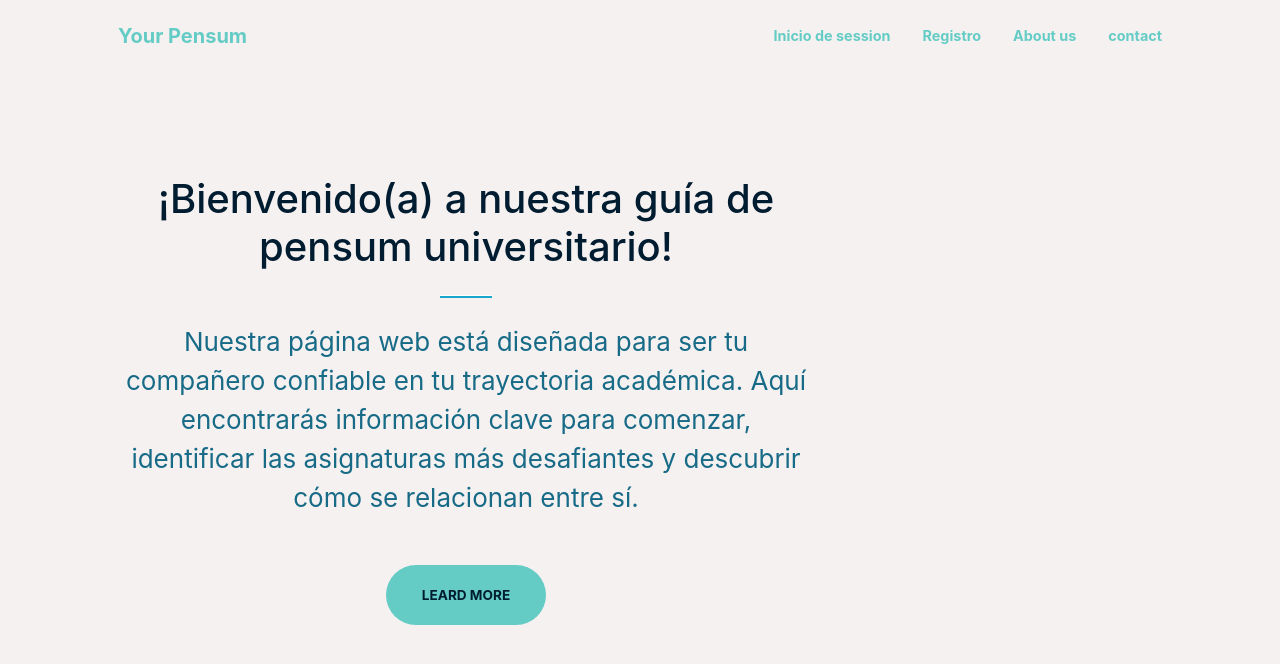
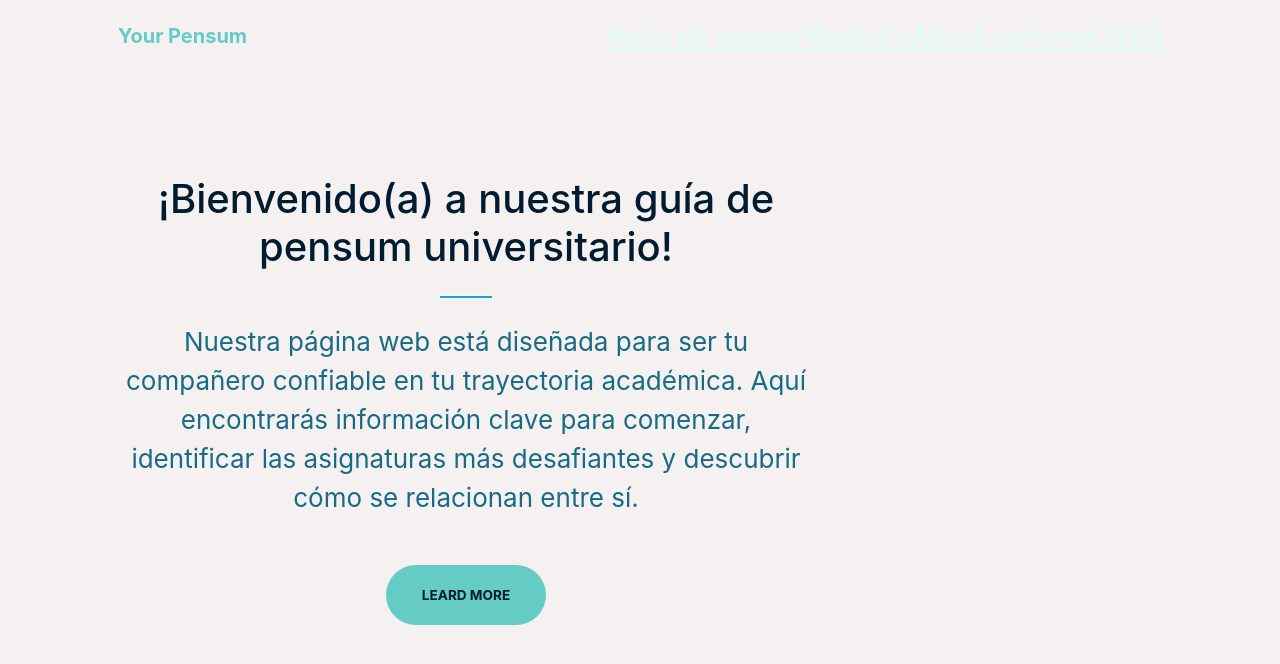
Before and after one commit to FranklinOmar23/Pensum-Inteligente, a React (Create React App) app in the folder Client/: page / in a window 1280 px wide. Shown: the top 664 px of the page. Built offline with nearby package versions, Linux system fonts and the light colour scheme.

Commit message:
Correcion en el app con el tema de las rutas

```diff
--- a/Client/package.json
+++ b/Client/package.json
@@ -8,6 +8,8 @@
     "@testing-library/user-event": "^13.5.0",
     "react": "^18.2.0",
     "react-dom": "^18.2.0",
+    "react-router": "^6.14.0",
+    "react-router-dom": "^6.14.0",
     "react-scripts": "5.0.1",
     "react-transition-group": "^4.4.5",
     "web-vitals": "^2.1.4"
--- a/Client/src/App.js
+++ b/Client/src/App.js
@@ -1,12 +1,22 @@
+import './App.css';
 
-import './App.css';
-import {Home} from "./components/Home";
+
+import {Router, Routes} from "react-router";
+import Routers from "./Routers/Routers";
+import {BrowserRouter, Route} from "react-router-dom";
+import Home from "./components/Home";
+import React from "react";
 
 function App() {
     return (
         <div className="App">
             <header className="App-header">
-        <Home/>
+                <BrowserRouter>
+                    <Routes>
+                        <Route path="/" element={<Home/>}/>
+                         <Route path="/#Registro" element={<Home/>}/>
+                    </Routes>
+                </BrowserRouter>
             </header>
         </div>
     );
--- a/Client/src/Routers/Routers.jsx
+++ b/Client/src/Routers/Routers.jsx
@@ -1,14 +1,13 @@
 import React from "react";
-import { Switch, Route } from 'react-router-dom';
-import {Home} from "../components/Home";
+import { BrowserRouter, Routes, Route } from "react-router-dom";
+import Home from "../components/Home";
 
-const Routers=()=>{
-    return(
-        <Switch>
-            <Route exact path"/" component={Home}/>
-        </Switch>
+const Routers = () => {
+  return (
 
-    );
+    <></>
 
+  );
 }
-export  default  Routers()
+
+export default Routers;
--- a/Client/src/components/Comp_helpers/LI.jsx
+++ b/Client/src/components/Comp_helpers/LI.jsx
@@ -1,8 +1,11 @@
 import React from "react";
+import { Outlet, Link } from "react-router-dom";
+
 export  function  LI(props){
+
     return(
         <>
-            <li className="nav-item"><a className="nav-link" href={props.href}>{props.Name}</a></li>
+            <li className="nav-item"><Link to={`${props.href}`}>{props.Name}</Link ></li>
         </>
 
     );
--- a/Client/src/components/Home.jsx
+++ b/Client/src/components/Home.jsx
@@ -2,7 +2,7 @@ import React from "react";
 import  '../styles.css'
 import {Menu} from "./Menu";
 import {Texto} from "./Texto";
-export function  Home(){
+export const Home = () => {
     return(
         <>
             <Menu/>
@@ -10,3 +10,4 @@ export function  Home(){
         </>
     );
 };
+export default Home;
--- a/Client/src/components/Menu.jsx
+++ b/Client/src/components/Menu.jsx
@@ -24,10 +24,10 @@ export function Menu() {
           </button>
           <div className={`collapse navbar-collapse ${showOptions ? 'show' : ''}`} id="navbarResponsive">
             <ul className="navbar-nav ms-auto my-2 my-lg-0">
-              <LI href={"#Inicio de session"} Name={"Inicio de session"} />
-              <LI href={"#Registro"} Name={"Registro"} />
-              <LI href={"#About us"} Name={"About us"} />
-              <LI href={"#contact"} Name={"contact"} />
+              <LI href={"/Inicio de session"} Name={"Inicio de session"} />
+              <LI href={"/Registro"} Name={"Registro"} />
+              <LI href={"/About us"} Name={"About us"} />
+              <LI href={"/contact"} Name={"HomeUSER"} />
             </ul>
           </div>
         </div>
--- a/Client/src/components/Texto.jsx
+++ b/Client/src/components/Texto.jsx
@@ -14,8 +14,8 @@ export function Texto(){
                     <div className="col-lg-8 align-self-baseline">
                         <p className="text-white-75 mb-5">Nuestra página web está diseñada para ser tu compañero confiable en tu trayectoria académica. Aquí encontrarás información clave para comenzar, identificar las asignaturas más desafiantes y descubrir cómo se relacionan entre sí.</p>
                         <a className="btn btn-primary btn-xl" href="">Leard More</a>
-                    </div>
-                </div>
+                 </div>
+            </div>
         </>
     );
 
```
Also changed, not shown: Client/src/components/Comp_helpers/SubsComponentofUserHome/MenuUserHome.jsx (added, +12 -0 lines), Client/src/components/UserHome.jsx (+10 -0 lines), 1 other file (tests, documents, lock files or other folders). Lines whose indentation alone changed are shown as unchanged.
